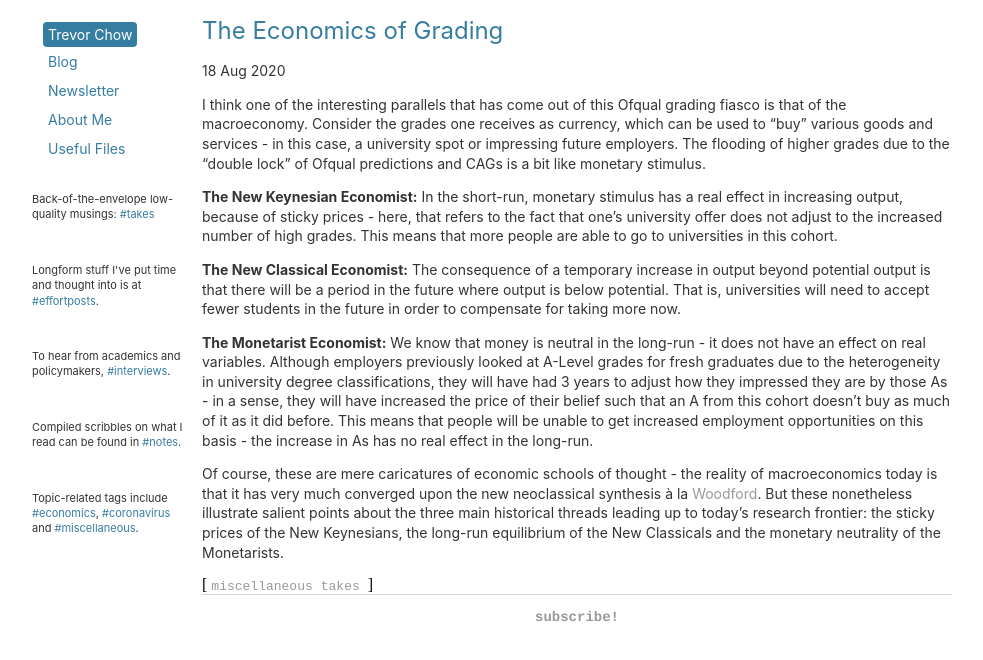
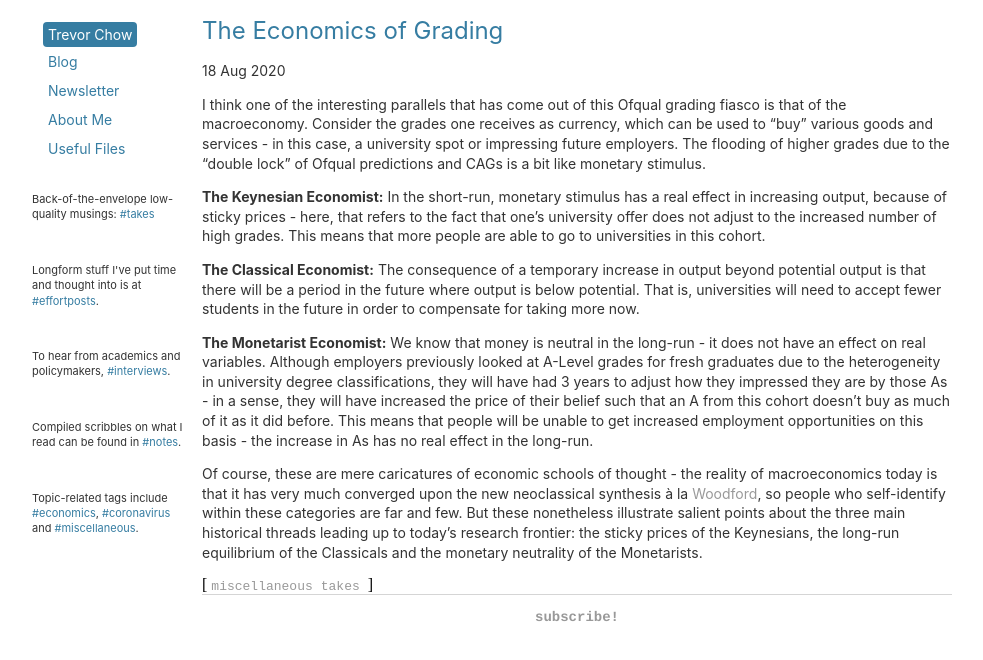
Before and after one commit to tmychow/tmychow.github.io, a Jekyll site: the page built from _posts/2020-08-18-the-economics-of-grading.md, in a window 1280 px wide. Shown: the top 660 px of the page, without its empty margins (28-1011 px from the left). Built offline with Jekyll 4.4.1, drawn with Linux system fonts in a browser that asks for light colours.

Commit message:
Update 2020-08-18-the-economics-of-grading.md

```diff
--- a/_posts/2020-08-18-the-economics-of-grading.md
+++ b/_posts/2020-08-18-the-economics-of-grading.md
@@ -7,10 +7,10 @@ tags: miscellaneous takes
 
 I think one of the interesting parallels that has come out of this Ofqual grading fiasco is that of the macroeconomy. Consider the grades one receives as currency, which can be used to "buy" various goods and services - in this case, a university spot or impressing future employers. The flooding of higher grades due to the "double lock" of Ofqual predictions and CAGs is a bit like monetary stimulus.
 
-**The New Keynesian Economist:** In the short-run, monetary stimulus has a real effect in increasing output, because of sticky prices - here, that refers to the fact that one's university offer does not adjust to the increased number of high grades. This means that more people are able to go to universities in this cohort.
+**The Keynesian Economist:** In the short-run, monetary stimulus has a real effect in increasing output, because of sticky prices - here, that refers to the fact that one's university offer does not adjust to the increased number of high grades. This means that more people are able to go to universities in this cohort.
 
-**The New Classical Economist:** The consequence of a temporary increase in output beyond potential output is that there will be a period in the future where output is below potential. That is, universities will need to accept fewer students in the future in order to compensate for taking more now.
+**The Classical Economist:** The consequence of a temporary increase in output beyond potential output is that there will be a period in the future where output is below potential. That is, universities will need to accept fewer students in the future in order to compensate for taking more now.
 
 **The Monetarist Economist:** We know that money is neutral in the long-run - it does not have an effect on real variables. Although employers previously looked at A-Level grades for fresh graduates due to the heterogeneity in university degree classifications, they will have had 3 years to adjust how they impressed they are by those As - in a sense, they will have increased the price of their belief such that an A from this cohort doesn't buy as much of it as it did before. This means that people will be unable to get increased employment opportunities on this basis - the increase in As has no real effect in the long-run.
 
-Of course, these are mere caricatures of economic schools of thought - the reality of macroeconomics today is that it has very much converged upon the new neoclassical synthesis à la [Woodford](http://www.columbia.edu/~mw2230/Convergence_AEJ.pdf). But these nonetheless illustrate salient points about the three main historical threads leading up to today's research frontier: the sticky prices of the New Keynesians, the long-run equilibrium of the New Classicals and the monetary neutrality of the Monetarists.
+Of course, these are mere caricatures of economic schools of thought - the reality of macroeconomics today is that it has very much converged upon the new neoclassical synthesis à la [Woodford](http://www.columbia.edu/~mw2230/Convergence_AEJ.pdf), so people who self-identify within these categories are far and few. But these nonetheless illustrate salient points about the three main historical threads leading up to today's research frontier: the sticky prices of the Keynesians, the long-run equilibrium of the Classicals and the monetary neutrality of the Monetarists.
```
